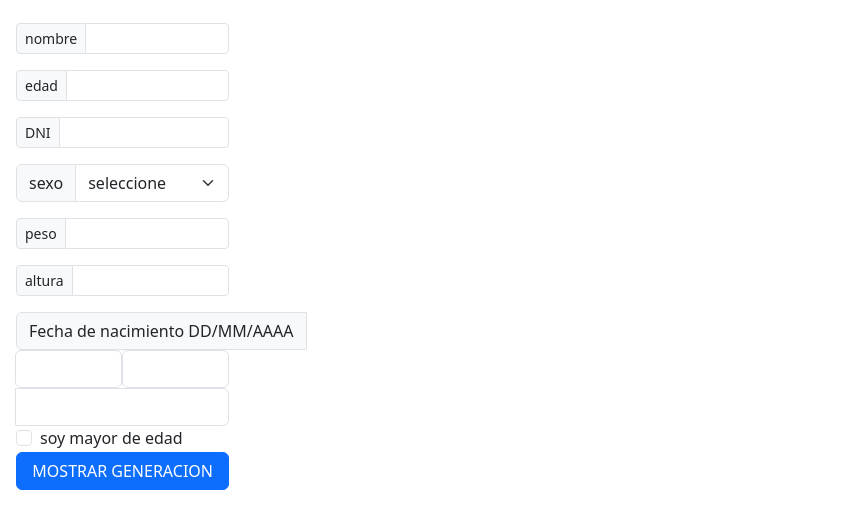
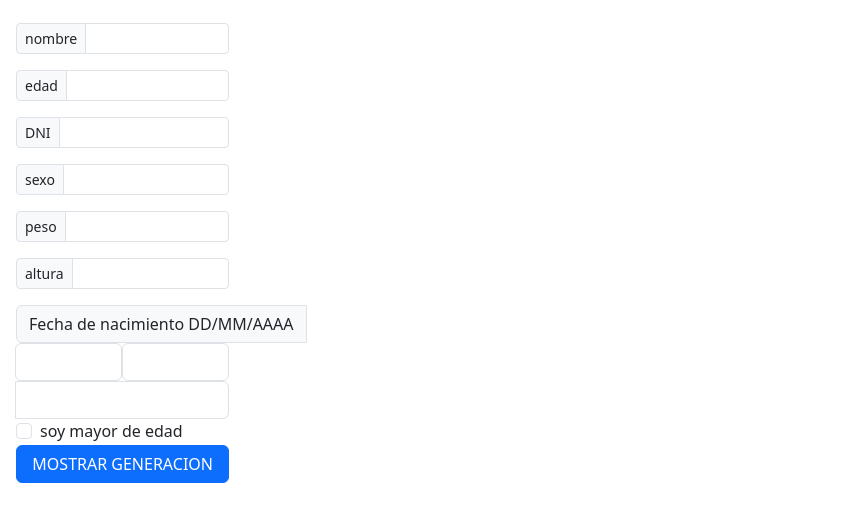
Before and after one commit to eugenioxcornejo/TP5ejercicio2, a plain HTML site: page index.html in a window 1280 px wide. Shown: the part 73-602 px from the top of the page, without its empty margins (0-858 px from the left). Drawn offline with nearby package versions, Linux system fonts and the light colour scheme.

Commit message:
ejercicio2 compelto

```diff
--- a/index.html
+++ b/index.html
@@ -25,16 +25,12 @@
             <input type="text" class="form-control" aria-label="Sizing example input" aria-describedby="inputGroup-sizing-sm" id="dni">
           </div>
 
-<!-- SEXO falta -->
-<div class="input-group mb-3">
-    <label class="input-group-text" for="sexo">sexo</label>
-    <select class="form-select" id="sexo">
-      <option selected id="sexo">seleccione</option>
-      <option value="1" id="sexo">H</option>
-      <option value="2"id="sexo" >M</option>
-      <option value="3"id="sexo" >X</option>
-    </select>
+
+<div class="input-group input-group-sm mb-3">
+    <span class="input-group-text" id="inputGroup-sizing-sm ">sexo</span>
+    <input type="text" class="form-control" aria-label="Sizing example input" aria-describedby="inputGroup-sizing-sm" id="sexo">
   </div>
+
           <div class="input-group input-group-sm mb-3">
             <span class="input-group-text" id="inputGroup-sizing-sm ">peso</span>
             <input type="text" class="form-control" aria-label="Sizing example input" aria-describedby="inputGroup-sizing-sm" id="peso">
--- a/js/TP5ejercicio2.js
+++ b/js/TP5ejercicio2.js
@@ -65,11 +65,6 @@ esMayorDeEdad (){
 mostrarDatos () {
     document.write(`Nombre:${this.nombre},edad:${this.edad}, DNI:${this.dni}, sexo:, peso: ${this.peso}, altura:${this.altura}, Fecha de nacimiento ${this.fecha_nacimientodia}/${this.fecha_nacimientomes}/${this.fecha_nacimientoano} `)
 }
-//obtenersexo (){
- //   seleccion = document.getElementById('sexo');
- //   let output = seleccion.value;
-  //  document.querySelector('.output').textContent = output;
-//}
 
 }
 const boton =() =>{
@@ -84,6 +79,7 @@ const personaingresada = new Persona (
     document.getElementById('mes').value,
     document.getElementById('ano').value,
 )
+
 personaingresada.mostrarGeneracion();
 personaingresada.mostrarDatos();
 personaingresada.esMayorDeEdad();}
```
